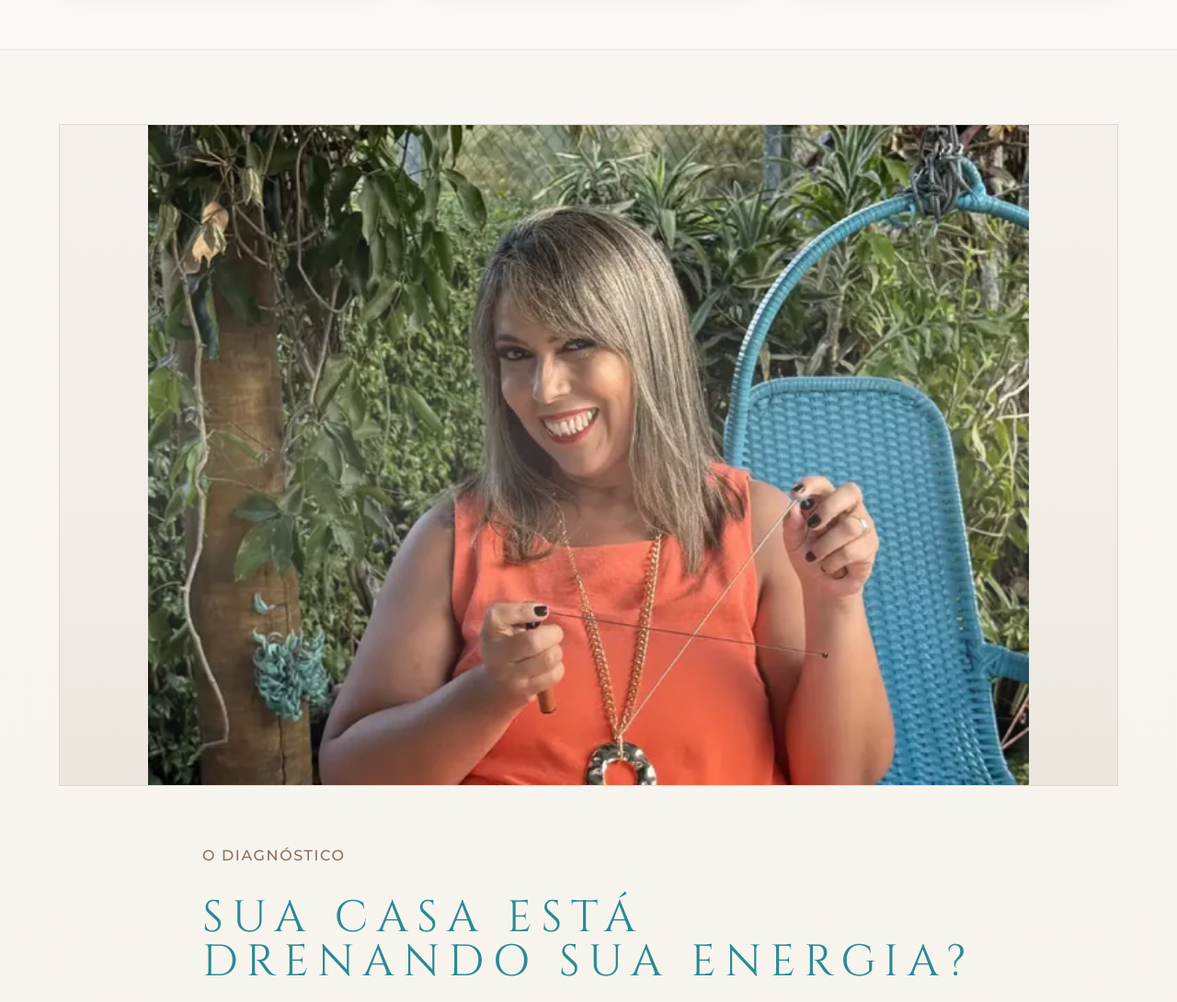
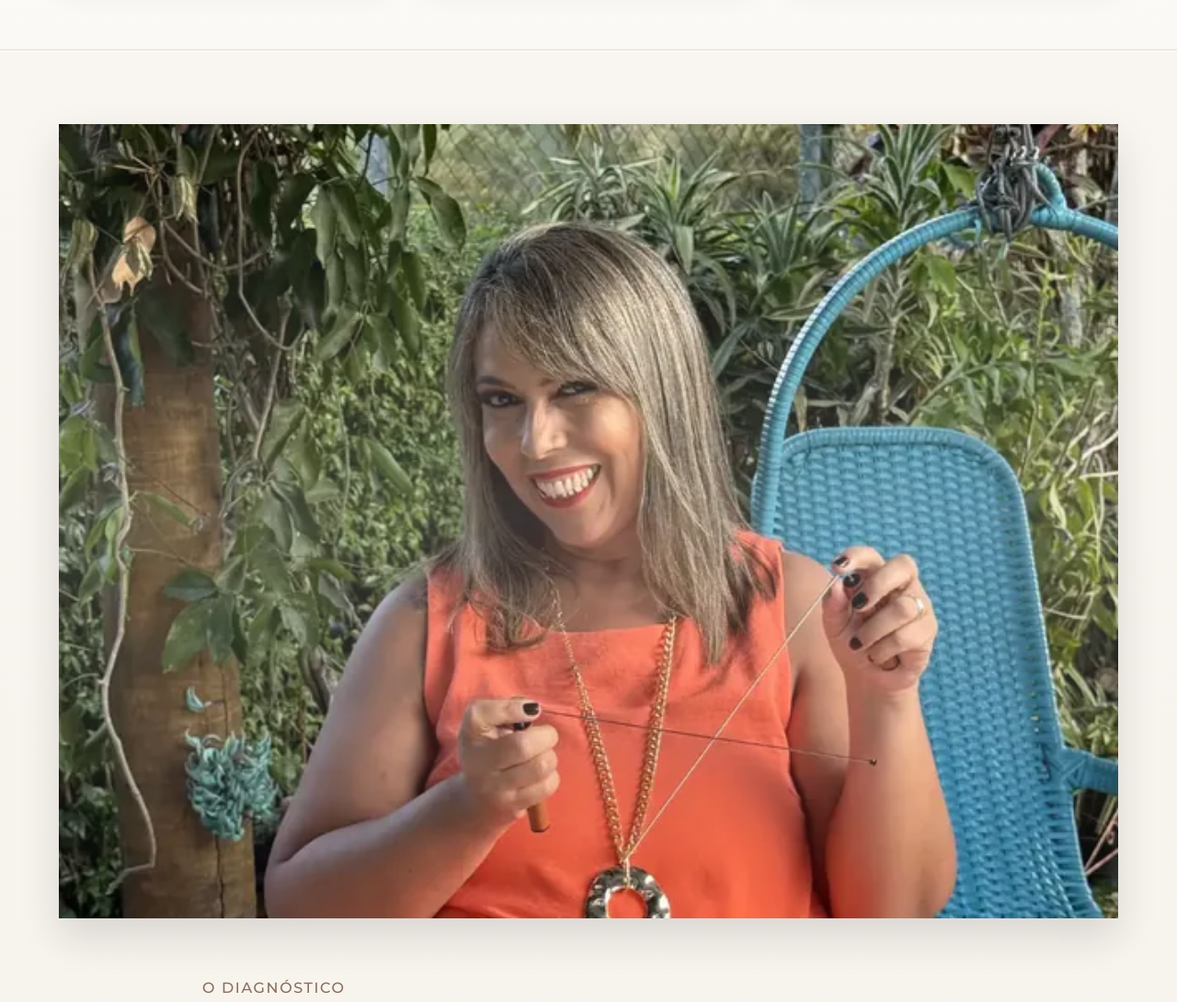
Before and after one commit to danilolopes-ds-ai/adriana-maior, a website: page index.html in a window 1280 px wide. Shown: the part 1520-2610 px from the top of the page at 92% size. Drawn offline with Linux system fonts and the light colour scheme.

Commit message:
style: remove beige frame and make diagnostico media float on desktop/tablet

```diff
--- a/index.html
+++ b/index.html
@@ -183,19 +183,20 @@
         @media (min-width: 768px) {
             #diagnostico-carousel {
                 width: 100%;
-                aspect-ratio: 16 / 10;
+                aspect-ratio: 4 / 3;
                 min-height: 0 !important;
                 height: auto;
                 margin-left: 0;
                 margin-right: 0;
                 border-radius: 18px;
                 overflow: hidden;
+                box-shadow: 0 20px 42px rgba(26, 24, 23, 0.14);
+                border: 0;
             }
 
             #diagnostico-carousel .diagnostico-slide {
-                object-fit: contain;
+                object-fit: cover;
                 object-position: center center;
-                background: linear-gradient(180deg, #f4f0eb 0%, #ece6de 100%);
             }
 
             #diagnostico-carousel .diagnostico-slide--focus-right {
@@ -568,7 +569,7 @@
     <!-- ========== DIAGNÓSTICO ========== -->
     <section id="diagnostico" class="perf-section section-alt py-12 sm:py-16 md:py-20 px-6 sm:px-8 md:px-10 border-b border-borderLight">
         <div class="max-w-6xl mx-auto flex flex-col md:flex-row md:items-center md:gap-8 lg:gap-10 xl:gap-14">
-            <div id="diagnostico-carousel" class="relative min-h-[400px] sm:min-h-[500px] border border-borderLight overflow-hidden md:w-2/5">
+            <div id="diagnostico-carousel" class="relative min-h-[400px] sm:min-h-[500px] overflow-hidden md:w-2/5">
                 <img src="assets/img/1-diagnostico.webp?v=20260310" srcset="assets/img/responsive/1-diagnostico-640.webp?v=20260310 640w, assets/img/1-diagnostico.webp?v=20260310 1024w" sizes="(max-width: 1023px) 100vw, 50vw" alt="Diagnóstico energético do ambiente" class="diagnostico-slide is-active" loading="lazy" decoding="async" fetchpriority="low">
                 <img src="assets/img/2-diagnostico.webp?v=20260310" srcset="assets/img/responsive/2-diagnostico-640.webp?v=20260310 640w, assets/img/2-diagnostico.webp?v=20260310 1024w" sizes="(max-width: 1023px) 100vw, 50vw" alt="Harmonização e leitura do espaço" class="diagnostico-slide diagnostico-slide--focus-right" loading="lazy" decoding="async" fetchpriority="low">
                 <div class="absolute inset-0 bg-gradient-to-b from-transparent via-bgBase/20 to-bgAlt/38"></div>
```
